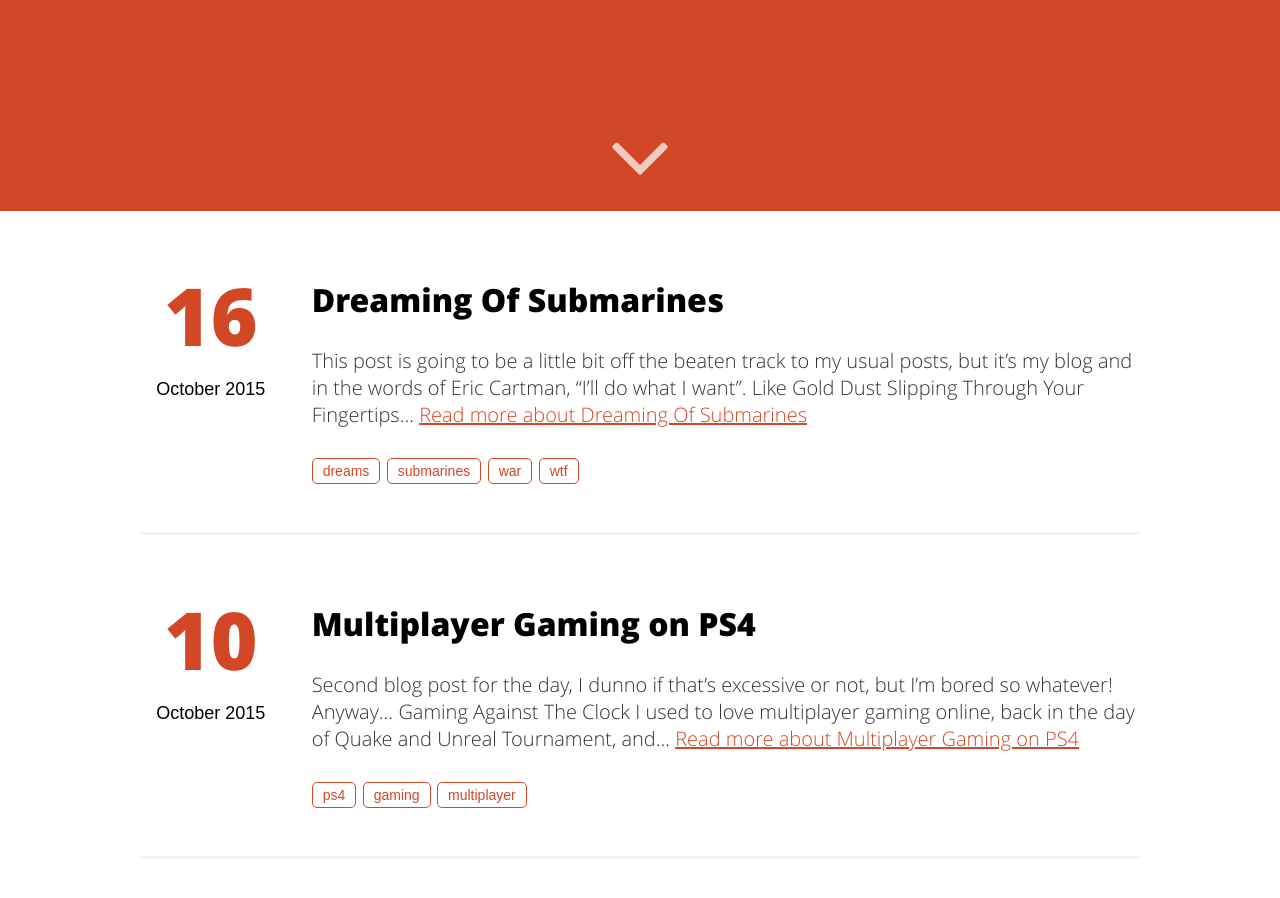
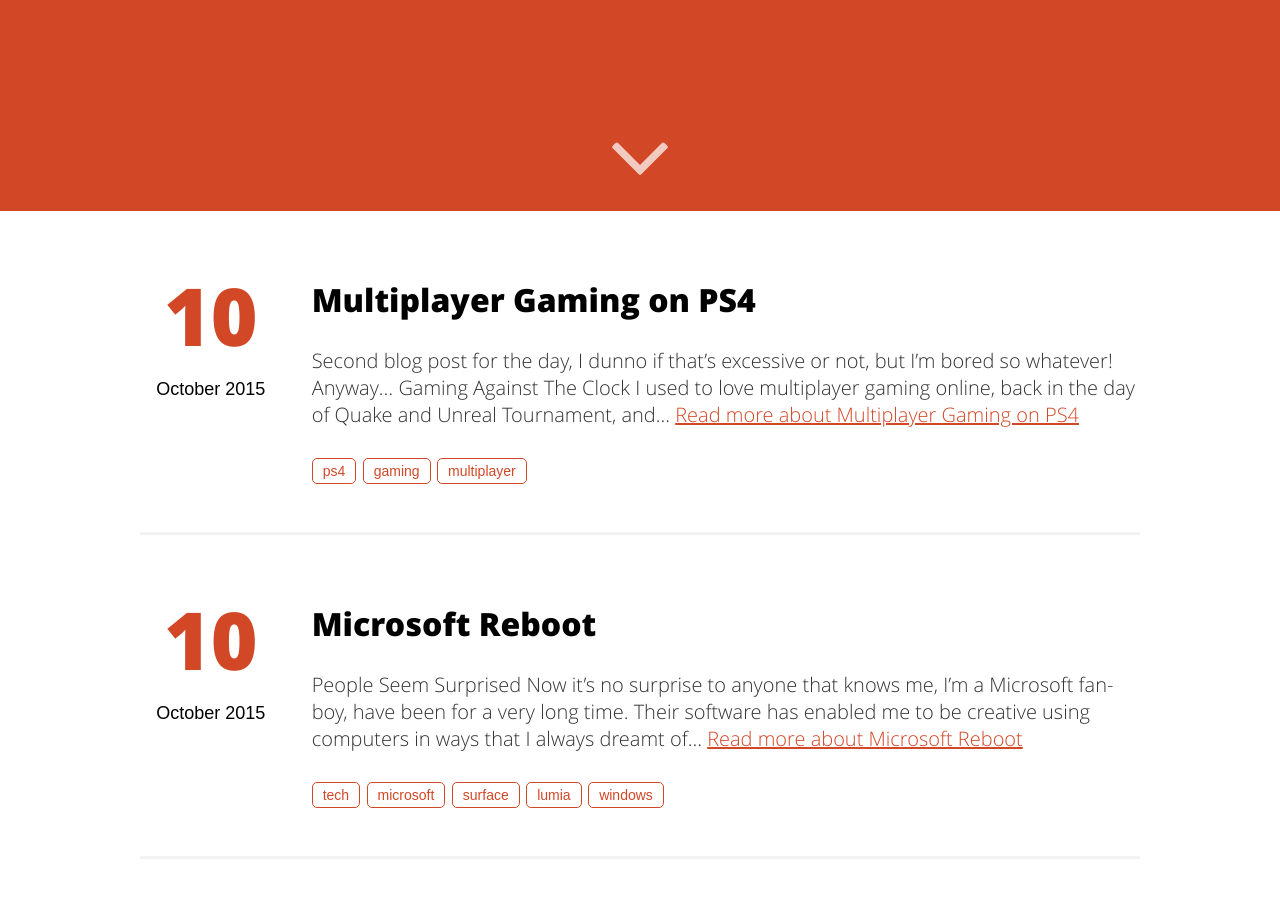
Before and after one commit to devoctomy/npsoftware.co.uk, a Jekyll site: the page built from index.html, in a window 1280 px wide and 900 px high, scrolled down 689 px. Built offline with Jekyll 4.4.1, drawn with Linux system fonts in a browser that asks for light colours; part of the change alters nothing that is shown.

Commit message:
Moved latest blog into drafts as i was missing illustrations and fixed flipboard logo

```diff
--- a/_includes/svg-icons.html
+++ b/_includes/svg-icons.html
@@ -30,7 +30,7 @@
 		<symbol id="icon-github-alt" viewBox="0 0 951 1024">
 			<path class="path1" d="M365.714 694.857q0 22.857-7.143 46.857t-24.571 43.429-41.429 19.429-41.429-19.429-24.571-43.429-7.143-46.857 7.143-46.857 24.571-43.429 41.429-19.429 41.429 19.429 24.571 43.429 7.143 46.857zM731.429 694.857q0 22.857-7.143 46.857t-24.571 43.429-41.429 19.429-41.429-19.429-24.571-43.429-7.143-46.857 7.143-46.857 24.571-43.429 41.429-19.429 41.429 19.429 24.571 43.429 7.143 46.857zM822.857 694.857q0-68.571-39.429-116.571t-106.857-48q-23.429 0-111.429 12-40.571 6.286-89.714 6.286t-89.714-6.286q-86.857-12-111.429-12-67.429 0-106.857 48t-39.429 116.571q0 50.286 18.286 87.714t46.286 58.857 69.714 34.286 80 16.857 85.143 4h96q46.857 0 85.143-4t80-16.857 69.714-34.286 46.286-58.857 18.286-87.714zM950.857 594.286q0 118.286-34.857 189.143-21.714 44-60.286 76t-80.571 49.143-97.143 27.143-98 12.571-95.429 2.571q-44.571 0-81.143-1.714t-84.286-7.143-87.143-17.143-78.286-29.429-69.143-46.286-49.143-65.714q-35.429-70.286-35.429-189.143 0-135.429 77.714-226.286-15.429-46.857-15.429-97.143 0-66.286 29.143-124.571 61.714 0 108.571 22.571t108 70.571q84-20 176.571-20 84.571 0 160 18.286 60-46.857 106.857-69.143t108-22.286q29.143 58.286 29.143 124.571 0 49.714-15.429 96 77.714 91.429 77.714 227.429z"/>
 		</symbol>
-		<symbol id="icon-flipboard" viewBox="0 0 1024 1024">
+		<symbol id="icon-flipboard" viewBox="0 0 256 256">
 			<path class="path1" d="M59.041998,57.784L107.76999,57.784 107.76999,107.746 59.041998,107.746z M115.734,0L164.46,0 164.46,49.962002 115.734,49.962002z M59.041998,0L107.76999,0 107.76999,49.962002 59.041998,49.962002z M0,0L49.963999,0 49.963999,170.66701 0,170.66701z" />
 		</symbol>
 	</defs>
--- a/_posts/2015-10-16-Dreaming-Of-Submarines.md
+++ /dev/null
@@ -1,53 +0,0 @@
----
-layout: post
-title: "Dreaming Of Submarines"
-date: 2015-10-16 20:00:00
-image: '/assets/img/inventor.jpg'
-description: 'But it was *only* a dream'
-tags:
- - dreams
- - submarines
- - war
- - wtf
-twitter_text: 'Dreaming Of Submarines'
----
-
-This post is going to be a little bit off the beaten track to my usual posts, but it's my blog and in the words of Eric Cartman, "I'll do what I want".
-
-## Like Gold Dust Slipping Through Your Fingertips
-
-The late Terrence McKenna once described his experiences whilst on the hallucinogen DMT as "Like gold dust slipping through your fingertips".  As if the experiences he was having were laden with information so profound that to be able to remember it all would be extremely valuable.  A few years back I suffered from a sleeping disorder known as Hypnagogia, it's a form of sleep paralysis, at the time I was also suffering from extreme anxiety, it was a weird time for sure.  Anyway, one of the main symptoms of Hypnagogia is being almost entirely conscious whilst dreaming, it's an experience that description alone cannot do justice to.  I've suffered from it all my life in varying degrees and it wasn't until a few years ago (when it was at its peak), that I decided to try and find out more about it.
-
-> Correction: Apparently it was Joe Rogan that made the quote "Like gold dust slipping through your fingertips".  But I'll leave in Terrance McKenna in my paragraph above as I can't find conclusive proof of this, but I will refer to Joe Rogan from here on out.
-
-Now this isn't proven fact, it's merely speculation as far as I know.  But the same hallucinogen that Joe Rogan was describing above, is also the same hallucinogen that causes these experiences.  Yup that's right, DMT naturally occurs in the body, that little I know *is* fact, it also occurs in plants and other animals.  [Dr Rick Strassman](http://www.rickstrassman.com/), once released a book called [DMT - The Spirit Molecule](http://www.amazon.co.uk/DMT-Molecule-Revolutionary-Near-Death-Experiences-ebook/dp/B003N3U3J4/ref=sr_1_1_twi_kin_2?s=books&ie=UTF8&qid=1444981474&sr=1-1&keywords=dmt+the+spirit+molecule), where he detailed his experiments with administering DMT intravenously to his test subjects, and their experiences that they had whilst under the influence, for approximately 15 minutes at a time.  I won't go into too much detail of the book, I recommend you go and get it and read it for yourself.  Anyway, the experiences that his subjects had, sounded so close to some of my hypnagogic experiences that I decided to contact him to ask him for his opinion.  He agreed that he thought naturally occurring DMT was the cause of my experiences.
-
-It was great to know that I wasn't mad, and was able to start just experiencing my hypnagogia as if I was on some kind of trip, in a way, it is.  I've experienced many weird and wonderful things, some that have completely changed my state of mind, and others that have just immensely confused me and made me question my existence.  That leads me on to last nights "dream".
-
-## Nuclear Reactor Under Water
-
-Now, I know I'm quite technically minded but I'm by no means a scientist, or even someone who is particularly skilled at building physical things.  I also suck at maths, that's what computers are for.  I sometimes wish I was, as the joy I see some people getting from making things, does tend to make me a little envious.  Anyway, so last night I had a hypnagogic experience, one of the first times in a few weeks as it happens and it was quite intense, very realistic.  I'll try and illustrate some parts of it, but you'll have to forgive my shitty drawing skills, but it will give me a chance to play with my Surface Pro 3 pen.
-
-So it started off with me whitnessing what seemed to be some kind of political feud, some politician was claiming that the country had been put into jeopardy by getting rid of its nuclear deterrents.  Now this isn't really surprising as this sort of shit is actually going on in the news at the moment with Jeremy Corbyn being lambasted for suggesting we should ditch Trident.  But that aside, the next thing I knew, I was in a submarine of sorts.  It was quite a large room with a huge glass walled area in the middle exposing a huge tank of water which was connected to the ceiling, underneath it, a nuclear reactor.  I watched as several long rods were carefully inserted into the reactor, 2 small ones on the side at a 45 degree angle and one long one in the front.  Then the reactor was turned on, wow, the sound and feeling of power emanating from this thing shocked me into waking up.  I can't say I've ever heard sound like *that* in a dream before, even during hypnagoia.  I've experienced amazingly beautiful or even haunting music, but rarely bass like that.
-
->illustration here
-
-As I woke, I just thought 'Wow! Cool!', and then rolled over to go back to sleep again.  I was instantly back in the submarine, remember that I am fully conscious during all of this and am well aware that I'm just lying in bed "dreaming", but that's what makes it so cool, anyone that's ever had a lucid dream will say the same, you don't want it to end.  So I'm back in this reactor room, or whatever it was, and this time I saw the reactor being engaged into the tank of water above it, this instantly caused the water to start boiling, at that point I then ended up inside the tank, watching the water being boiled violently before being funneled through a huge rifled tube leading to the end of the submarine, where the water started coming out with immense force.  I woke up again, and that was pretty much it.  Aside from then lying there wondering how that would work, could you suck in cold water from the front of submarine, boil it in the middle then force it out the back as I saw?  I have no idea.
-
->illustration here
-
-## Fools Gold
-
-Even though this information felt rather valuable at the time, like I literally felt I was being taught something, being shown in great detail things that are just way out of my realm of knowledge, I'm not sure it ultimately *is* valuable.  As I was then awake at 5:15am with no chance of getting back to sleep I spent the next 45 minutes watching a Discovery documentary on the history of submarines on YouTube.  It was certainly very interesting, you can watch it here...
-
-<iframe width="560" height="315" src="https://www.youtube.com/embed/oheQ1W5CLeI" frameborder="0" allowfullscreen></iframe>
-
-It starts with them talking about the first submarine called "The Turtle", which was practically a ball that a single man would fit in, with a bomb attached to the back, being manually peddled toward its target.  The thing had around 30 minutes of breathable air in it before the occupant would start suffocating, and somehow they would have to travel under water, in practically complete darkness with the exception of a small window at the top of the submarine, to the target, attach the bomb and then get the fuck out of there.  Crazy stuff!
-
-![The Turtle submarine](/assets/img/turtle-sub.gif)
-
-Anyway the documentary progresses and what I learnt from it is that a submarine would never be designed in the way I had dreamt as it would cause too much disturbance by boiling water being ejected from the back of the submarine, not very stealthy huh?  So yeah, it may seem "Like gold dust slipping through your fingertips", but only *fools* gold in this instance.
-
-## Madness & Inventors
-
-For a brief moment in my hazy state I thought I had something really cool, for a brief moment I was some kind of mad inventor.  Well for a moment at least, but to be fair sometimes things are still meant to be experimented with even if you think you wont get the outcome you want, obviously I'm not talking about going out and trying to make a nuclear submarine, but I think you know what I'm getting at, besides I don't think B&Q sell uranium do they?
```
